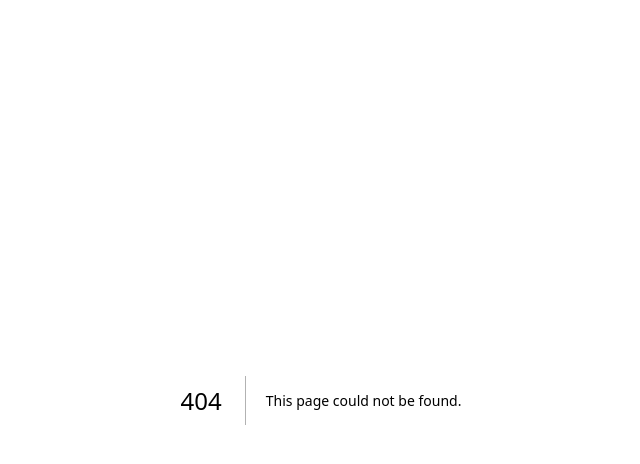
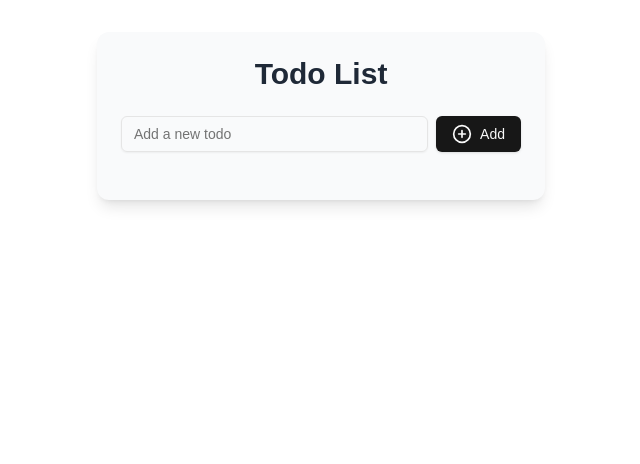
Before and after one commit to DuyBui1993/learn-redux, a Next.js app: page /oanh/redux in a window 1280 px wide. Before the commit this address had no page. Shown: the top 464 px of the page, without its empty margins (319-959 px from the left). Built offline with nearby package versions, Linux system fonts and the light colour scheme.

Commit message:
add redux

```diff
--- /dev/null
+++ b/src/app/oanh/redux/page.tsx
@@ -0,0 +1,8 @@
+import StoreProvider from "@/redux-config/StoreProvider";
+import {TodoList} from "@/components/oanh/redux/todo-list";
+const TodoListPage =()=>{
+    return <StoreProvider >
+        <TodoList />
+    </StoreProvider>
+}
+export  default TodoListPage
--- /dev/null
+++ b/src/components/oanh/redux/todo-item.tsx
@@ -0,0 +1,69 @@
+import { useState } from "react";
+import { Checkbox } from "@/components/ui/checkbox";
+import { Input } from "@/components/ui/input";
+import { Button } from "@/components/ui/button";
+import { Check, Edit2, Trash2 } from "lucide-react";
+import { useAppDispatch } from "@/redux-config/hooks";
+import { todoSlices } from "@/features/todo.slices";
+
+interface TodoItemProps {
+    id: string;
+    text: string;
+    completed: boolean;
+}
+
+export function TodoItem({ id, text, completed }: TodoItemProps) {
+    const [isEditing, setIsEditing] = useState(false);
+    const [editedText, setEditedText] = useState(text);
+    const dispatch = useAppDispatch();
+
+    const handleToggle = () => {
+        dispatch(todoSlices.actions.toggleComplete(id));
+    };
+
+    const handleDelete = () => {
+        dispatch(todoSlices.actions.removeTodo(id));
+    };
+
+    const handleEdit = () => {
+        if (isEditing && editedText.trim()) {
+            dispatch(todoSlices.actions.editTodo({ id, text: editedText }));
+        }
+        setIsEditing(!isEditing);
+    };
+
+    return (
+        <div className="flex items-center justify-between p-4 bg-white rounded-lg shadow-md transition-all duration-300 hover:shadow-lg">
+            <div className="flex items-center space-x-3 flex-grow mr-4">
+                <Checkbox
+                    id={`todo-${id}`}
+                    checked={completed}
+                    onCheckedChange={() => handleToggle()}
+                    className="border-2 border-primary"
+                />
+                {isEditing ? (
+                    <Input
+                        value={editedText}
+                        onChange={(e) => setEditedText(e.target.value)}
+                        className="flex-grow"
+                    />
+                ) : (
+                    <label
+                        htmlFor={`todo-${id}`}
+                        className={`flex-grow text-lg ${completed ? 'line-through text-gray-400' : 'text-gray-700'}`}
+                    >
+                        {text}
+                    </label>
+                )}
+            </div>
+            <div className="flex space-x-2">
+                <Button variant="outline" size="icon" onClick={handleEdit}>
+                    {isEditing ? <Check className="h-4 w-4" /> : <Edit2 className="h-4 w-4" />}
+                </Button>
+                <Button variant="outline" size="icon" onClick={handleDelete}>
+                    <Trash2 className="h-4 w-4" />
+                </Button>
+            </div>
+        </div>
+    );
+}
--- /dev/null
+++ b/src/components/oanh/redux/todo-list.tsx
@@ -0,0 +1,58 @@
+'use client';
+import {Input} from "@/components/ui/input";
+import {Button} from "@/components/ui/button";
+import {PlusCircle} from "lucide-react";
+import {TodoItem} from "@/components/oanh/redux/todo-item";
+import {useAppDispatch, useAppSelector} from "@/redux-config/hooks";
+import {useState} from "react";
+import {todoSlices} from "@/features/todo.slices";
+
+
+export const TodoList = () => {
+    const todos = useAppSelector(state => state.todos);
+    const [newTodo, setNewTodo] = useState('');
+    const dispatch = useAppDispatch();
+
+
+    const handleAddTodo = () => {
+        if (newTodo.trim()) {
+            dispatch(todoSlices.actions.addTodo({text: newTodo}));
+            setNewTodo('');
+        }
+    };
+
+    return (
+        <div className="max-w-md mx-auto mt-8 p-6 bg-gray-50 rounded-xl shadow-lg">
+            <h1 className="text-3xl font-bold text-center mb-6 text-gray-800">Todo List</h1>
+            <div className="flex space-x-2 mb-6">
+                <Input
+                    type="text"
+                    value={newTodo}
+                    onKeyDown={e => {
+                        if (e.key === 'Enter') {
+                            handleAddTodo();
+                        }
+                    }}
+                    onChange={(e) => setNewTodo(e.target.value)}
+                    placeholder="Add a new todo"
+                    className="flex-grow"
+                />
+                <Button onClick={handleAddTodo}>
+                    <PlusCircle className="h-5 w-5 mr-2"/>
+                    Add
+                </Button>
+            </div>
+            <div className="space-y-4">
+                {
+                    todos.map(todo => (
+                        <TodoItem
+                            key={todo.id}
+                            id={todo.id}
+                            text={todo.text}
+                            completed={todo.completed}
+                        />
+                    ))}
+            </div>
+        </div>
+    );
+};
--- a/src/redux-config/global-store.ts
+++ b/src/redux-config/global-store.ts
@@ -1,8 +1,9 @@
 import { configureStore } from '@reduxjs/toolkit'
-
+import {todoSlices} from '@/features/todo.slices'
 export const makeStore = () => {
   return configureStore({
     reducer: {
+      todos:todoSlices.reducer,
     },
   })
 }
```
Also changed, not shown: 2 other files (tests, documents, lock files or other folders).
